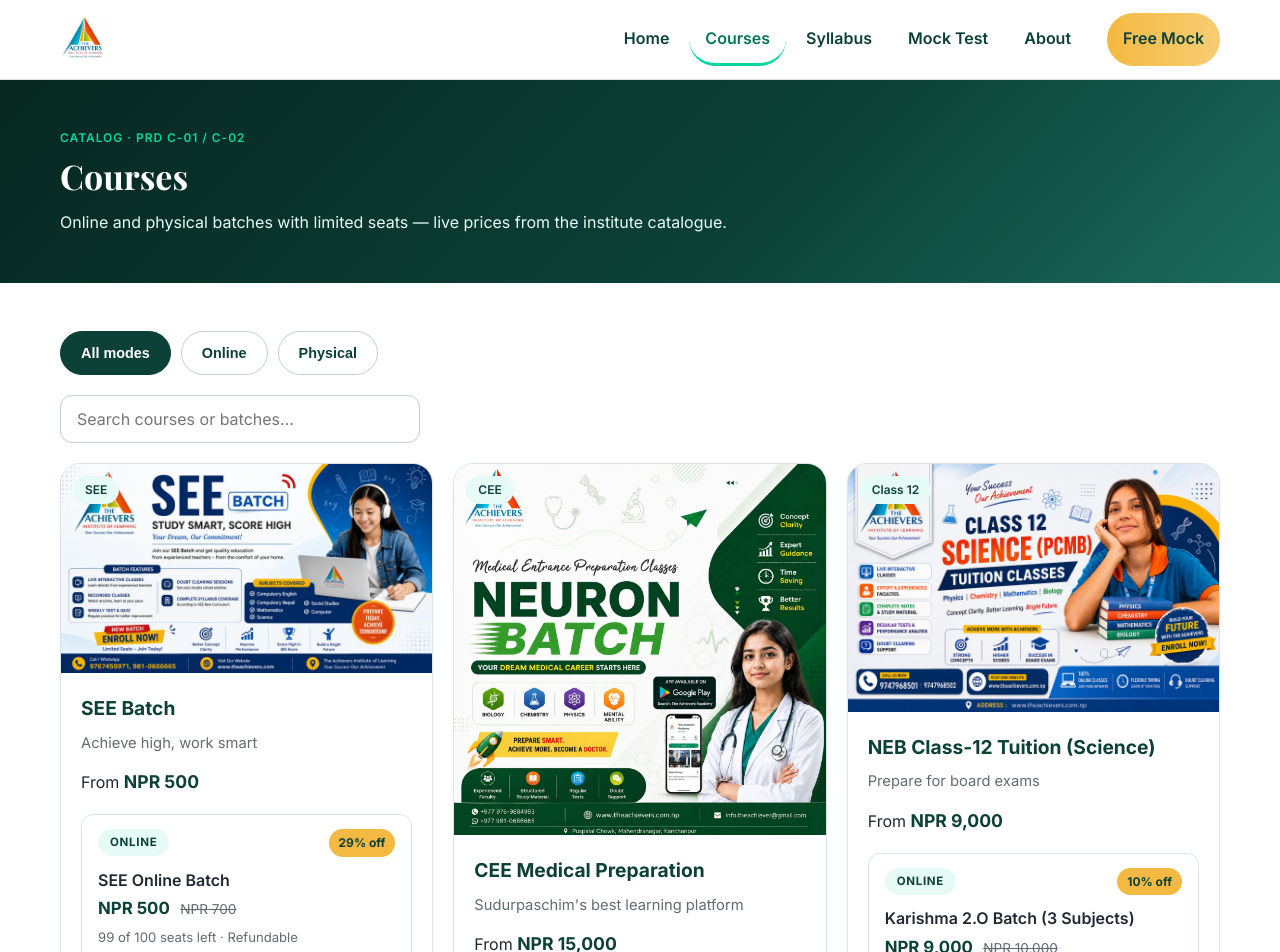
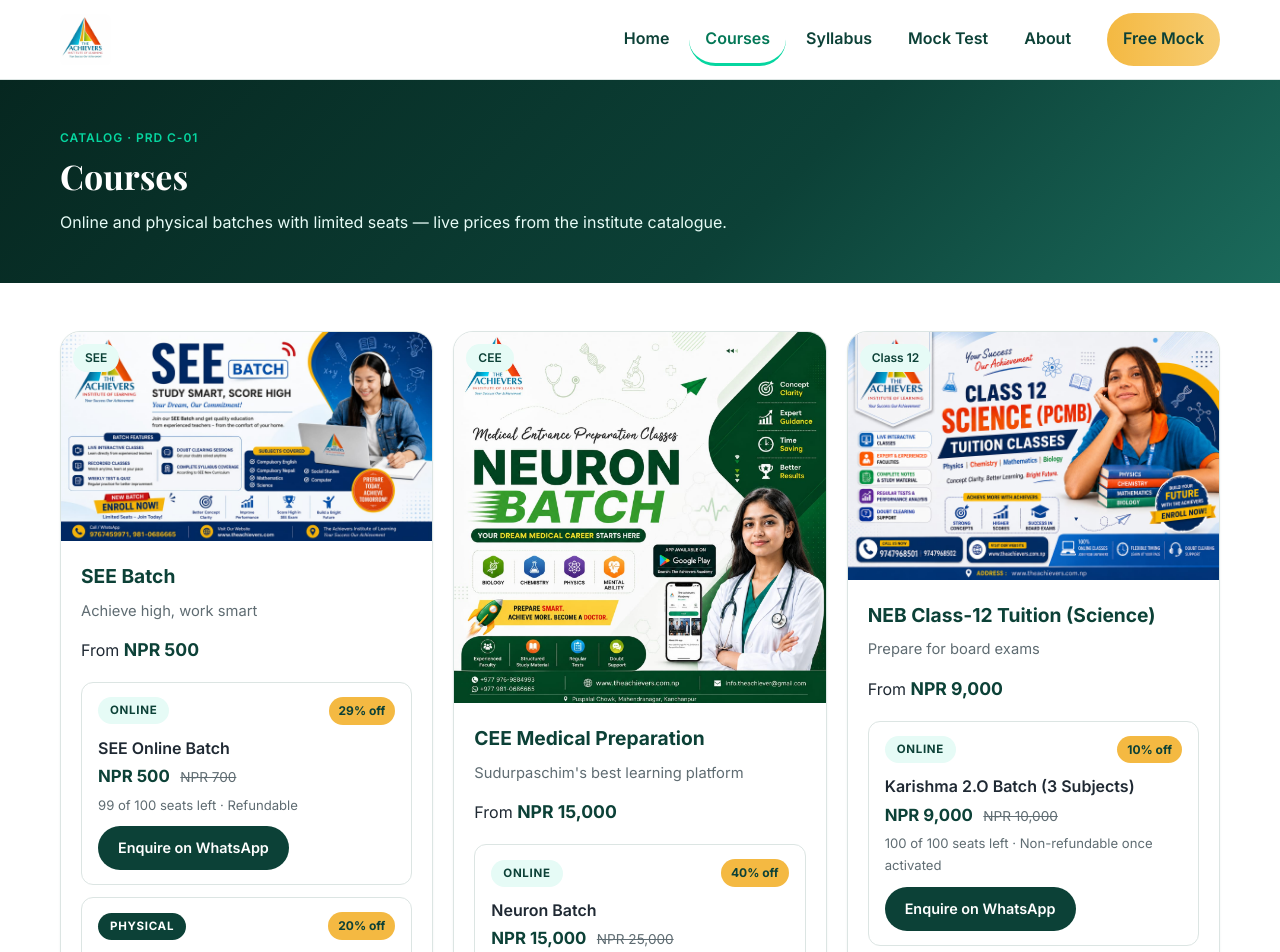
Before and after one commit to Yuvrajkalauni/The-Achiver, a React (Vite) app in the folder frontend/: page /courses in a window 1280 px wide. Shown: the top 952 px of the page. Built offline with nearby package versions, Linux system fonts and the light colour scheme.

Commit message:
remove(courses): drop search bar and mode filter chips

```diff
--- a/frontend/src/pages/Courses.tsx
+++ b/frontend/src/pages/Courses.tsx
@@ -1,62 +1,19 @@
-import { useState } from 'react'
 import Page from './Page'
 import CourseCard from '../components/CourseCard'
 import { COURSES } from '../data/site'
 
-const MODES = ['All', 'ONLINE', 'PHYSICAL'] as const
-
 export default function Courses() {
-  const [mode, setMode] = useState<(typeof MODES)[number]>('All')
-  const [query, setQuery] = useState('')
-
-  const q = query.trim().toLowerCase()
-  const list = COURSES.filter((c) => {
-    const modeOk = mode === 'All' || c.batches.some((b) => b.mode === mode)
-    const qOk =
-      !q ||
-      c.title.toLowerCase().includes(q) ||
-      c.subtitle.toLowerCase().includes(q) ||
-      c.goal.toLowerCase().includes(q) ||
-      c.batches.some((b) => b.name.toLowerCase().includes(q))
-    return modeOk && qOk
-  })
-
   return (
     <Page
-      kicker="Catalog · PRD C-01 / C-02"
+      kicker="Catalog · PRD C-01"
       title="Courses"
       lead="Online and physical batches with limited seats — live prices from the institute catalogue."
     >
-      <div className="ta-filters" role="group" aria-label="Filter by mode">
-        {MODES.map((m) => (
-          <button
-            key={m}
-            type="button"
-            className={`ta-chip${mode === m ? ' is-active' : ''}`}
-            aria-pressed={mode === m}
-            onClick={() => setMode(m)}
-          >
-            {m === 'All' ? 'All modes' : m === 'ONLINE' ? 'Online' : 'Physical'}
-          </button>
+      <div className="ta-course-grid">
+        {COURSES.map((c) => (
+          <CourseCard key={c.slug} course={c} />
         ))}
       </div>
-      <input
-        type="search"
-        className="ta-search"
-        placeholder="Search courses or batches…"
-        aria-label="Search courses"
-        value={query}
-        onChange={(e) => setQuery(e.target.value)}
-      />
-      {list.length === 0 ? (
-        <p className="ta-empty">No courses match your search.</p>
-      ) : (
-        <div className="ta-course-grid">
-          {list.map((c) => (
-            <CourseCard key={c.slug} course={c} />
-          ))}
-        </div>
-      )}
     </Page>
   )
 }
```
